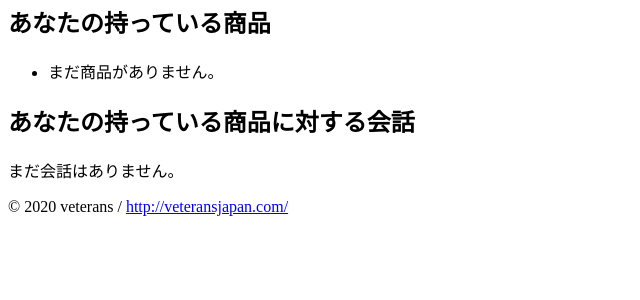
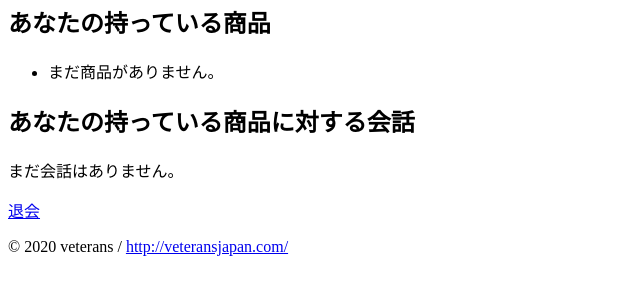
Before and after one commit to ochun0116/saku202010, a Django app: page /mypage/ in a window 1280 px wide. Shown: the part 244-544 px from the top of the page, without its empty margins (0-640 px from the left). Run offline with Django 3.2, Linux system fonts and the light colour scheme; the visitor is signed in with stand-in values (Sample User, id 1); data that the repository does not hold is empty; parts of the project's set-up code (start-up, migrations or seed data) failed here and were passed over; some libraries are stand-ins or nearby versions.

Commit message:
退会ボタン設定

```diff
--- a/shop/templates/shop/mypage.html
+++ b/shop/templates/shop/mypage.html
@@ -19,5 +19,5 @@
     {% empty %}
         <p>まだ会話はありません。</p>
     {% endfor %}
-
+    <a href="https://docs.google.com/forms/d/e/1FAIpQLSeChP1cb6M3eyDqDRE-Fqq7IMQCv6LSeV76R1Dak25gRKUapA/viewform">退会</a>
 {% endblock %}
```
